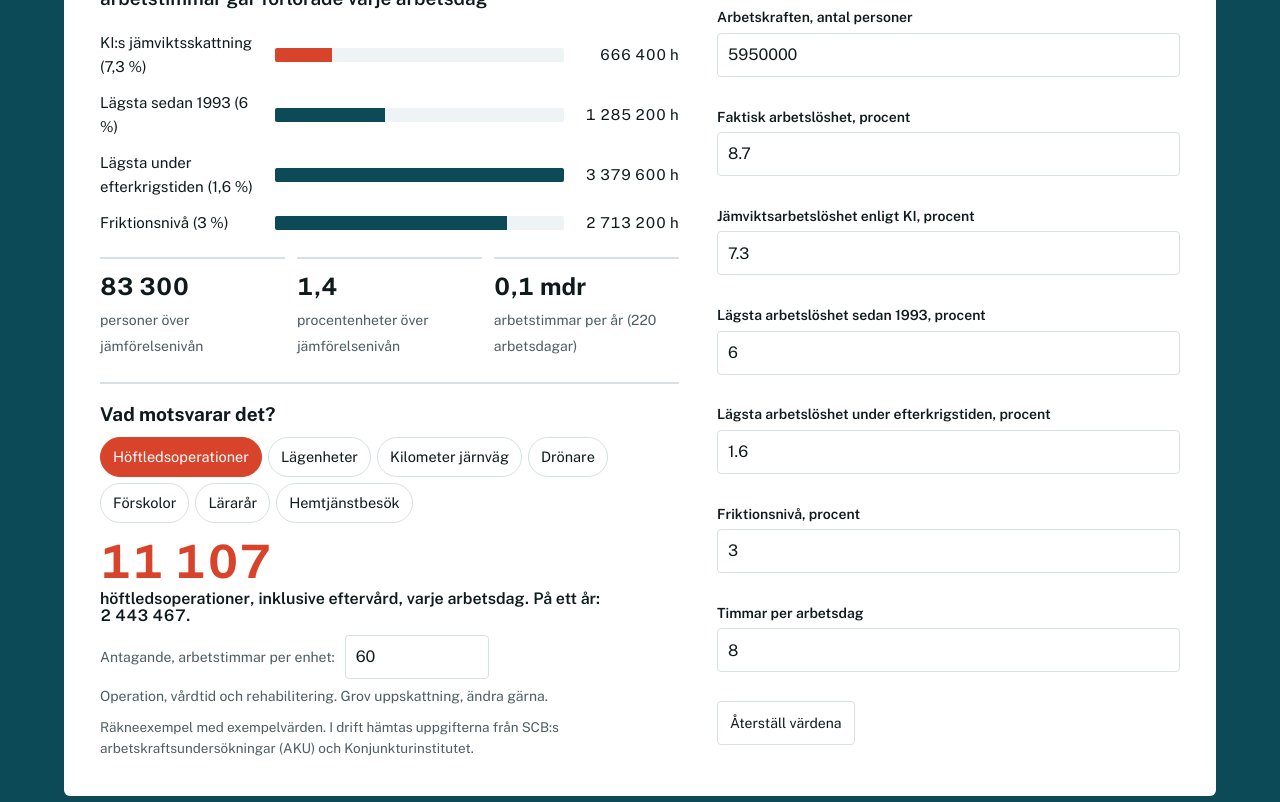
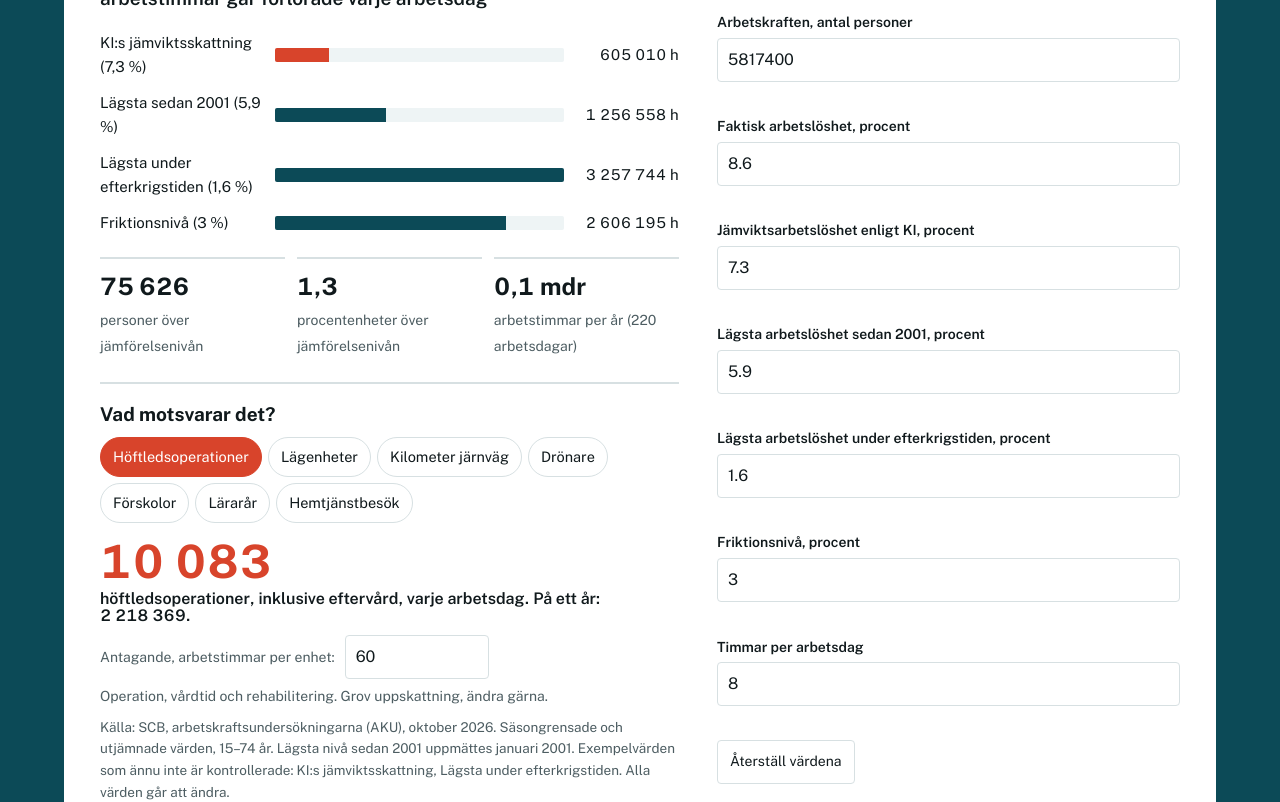
Before and after one commit to realekonomiskaradet/realekonomiskaradet, an Astro site: page / in a window 1280 px wide. Shown: the part 456-1258 px from the top of the page. Built offline with nearby package versions, Linux system fonts and the light colour scheme; Astro itself is replaced by a stand-in of ours.

Commit message:
Hämta AKU-data från SCB automatiskt varje månad
Glappräknaren använder nu faktisk arbetskraft och arbetslöshet från SCB
(oktober 2026). Ett skript och ett GitHub Actions-flöde uppdaterar
src/data/aku.json den 25:e varje månad.

Co-Authored-By: Claude Opus 5.5 <noreply@anthropic.com>
Claude-Session: https://claude.ai/code/session_017Eum9GqVZAoj3H6HLMt5Z9

```diff
--- a/src/components/GlappRaknare.astro
+++ b/src/components/GlappRaknare.astro
@@ -1,9 +1,19 @@
 ---
 // Arbetskraftsglappet: förlorade arbetstimmar per dag mot vald jämförelsenivå.
-// Värdena kommer från src/data/glapp.json och src/data/motsvarar.json.
+// Värdena kommer från src/data/aku.json (SCB, hämtas automatiskt), glapp.json och motsvarar.json.
 import glapp from '../data/glapp.json';
 import motsvarar from '../data/motsvarar.json';
-const data = { glapp, motsvarar };
+import aku from '../data/aku.json';
+
+const MAN = ['januari','februari','mars','april','maj','juni','juli','augusti','september','oktober','november','december'];
+const manad = (p: string) => `${MAN[Number(p.slice(5)) - 1]} ${p.slice(0, 4)}`;
+const jamforelser = glapp.jamforelser.map((j: any) =>
+  j.auto ? { ...j, varde: aku.lagstaSedan.varde } : j);
+const exempel = jamforelser.filter((j: any) => j.exempel).map((j: any) => j.namn);
+const data = {
+  glapp: { ...glapp, jamforelser, arbetskraft: aku.arbetskraft, arbetsloshet: aku.arbetsloshet },
+  motsvarar,
+};
 ---
 <div class="calc" aria-labelledby="gap-h">
 <div>
@@ -20,18 +30,18 @@ const data = { glapp, motsvarar };
 <div class="res" id="w-res" aria-live="polite"></div>
 <div class="assume"><label for="w-h" style="margin:0;font-weight:400">Antagande, arbetstimmar per enhet:</label><input id="w-h" type="number" inputmode="numeric" min="0.1" step="any"><span id="w-note"></span></div>
 </div>
-{glapp.exempel && <p class="note">Räkneexempel med exempelvärden. I drift hämtas uppgifterna från SCB:s arbetskraftsundersökningar (AKU) och Konjunkturinstitutet.</p>}
+<p class="note">Källa: SCB, arbetskraftsundersökningarna (AKU), {manad(aku.period)}. Säsongrensade och utjämnade värden, 15–74 år. Lägsta nivå sedan 2001 uppmättes {manad(aku.lagstaSedan.period)}.{exempel.length > 0 && ` Exempelvärden som ännu inte är kontrollerade: ${exempel.join(', ')}.`} Alla värden går att ändra.</p>
 </div>
 <div class="inp">
 <div>
 <label id="lvl-l">Jämför med</label>
 <div class="seg" id="g-lvl" role="group" aria-labelledby="lvl-l">
-{glapp.jamforelser.map((j, i) => <button type="button" data-k={j.id} aria-pressed={i === 0 ? 'true' : 'false'}>{j.namn}</button>)}
+{jamforelser.map((j: any, i: number) => <button type="button" data-k={j.id} aria-pressed={i === 0 ? 'true' : 'false'}>{j.namn}</button>)}
 </div>
 </div>
 <div><label for="g-lf">Arbetskraften, antal personer</label><input id="g-lf" data-f="lf" type="number" inputmode="numeric" min="0" step="10000"></div>
 <div><label for="g-u">Faktisk arbetslöshet, procent</label><input id="g-u" data-f="u" type="number" inputmode="decimal" min="0" max="40" step="0.1"></div>
-{glapp.jamforelser.map((j) => <div><label for={`g-${j.id}`}>{j.etikett}</label><input id={`g-${j.id}`} data-f={j.id} type="number" inputmode="decimal" min="0" max="40" step="0.1"></div>)}
+{jamforelser.map((j: any) => <div><label for={`g-${j.id}`}>{j.etikett}</label><input id={`g-${j.id}`} data-f={j.id} type="number" inputmode="decimal" min="0" max="40" step="0.1"></div>)}
 <div><label for="g-h">Timmar per arbetsdag</label><input id="g-h" data-f="h" type="number" inputmode="decimal" min="1" max="12" step="0.5"></div>
 <p class="note" style="margin:0"><button type="button" id="g-reset" class="knapp">Återställ värdena</button></p>
 </div>
@@ -51,12 +61,10 @@ const data = { glapp, motsvarar };
   for (const j of LV) D[j.id] = j.varde;
   const AR = glapp.arbetsdagarPerAr;
 
-  let st: Record<string, number> = { ...D };
+  const st: Record<string, number> = { ...D };
   let lvl = LV[0].id;
   const cur: { k: string; hrs: number; h: Record<string, number> } = { k: motsvarar[0].id, hrs: 0, h: {} };
   try {
-    const s = JSON.parse(localStorage.getItem('rer-gap') || 'null');
-    if (s) st = { ...D, ...s };
     const w = JSON.parse(localStorage.getItem('rer-what') || 'null');
     if (w) { cur.k = w.k || cur.k; cur.h = w.h || {}; }
   } catch (e) {}
@@ -83,7 +91,6 @@ const data = { glapp, motsvarar };
 
   function draw() {
     for (const i of inputs) { const v = parseFloat(i.value); st[i.dataset.f!] = isFinite(v) ? v : D[i.dataset.f!]; }
-    try { localStorage.setItem('rer-gap', JSON.stringify(st)); } catch (e) {}
     const people = gap(st[lvl]);
     const hrs = people * st.h;
     $('g-hours').textContent = nf(hrs);
--- /dev/null
+++ b/src/data/aku.json
@@ -0,0 +1,255 @@
+{
+  "kalla": "SCB, arbetskraftsundersökningarna (AKU), tabell AKURLBefM. Säsongrensade och utjämnade värden, 15–74 år.",
+  "hamtad": "2026-11-26",
+  "period": "2026M10",
+  "arbetskraft": 5817400,
+  "arbetslosa": 499600,
+  "arbetsloshet": 8.6,
+  "lagstaSedan": {
+    "fran": "2001M01",
+    "period": "2001M01",
+    "varde": 5.9
+  },
+  "historik": [
+    [
+      "2021M11",
+      8.3
+    ],
+    [
+      "2021M12",
+      8.2
+    ],
+    [
+      "2022M01",
+      8
+    ],
+    [
+      "2022M02",
+      7.8
+    ],
+    [
+      "2022M03",
+      7.7
+    ],
+    [
+      "2022M04",
+      7.6
+    ],
+    [
+      "2022M05",
+      7.5
+    ],
+    [
+      "2022M06",
+      7.4
+    ],
+    [
+      "2022M07",
+      7.4
+    ],
+    [
+      "2022M08",
+      7.3
+    ],
+    [
+      "2022M09",
+      7.3
+    ],
+    [
+      "2022M10",
+      7.3
+    ],
+    [
+      "2022M11",
+      7.3
+    ],
+    [
+      "2022M12",
+      7.3
+    ],
+    [
+      "2023M01",
+      7.3
+    ],
+    [
+      "2023M02",
+      7.3
+    ],
+    [
+      "2023M03",
+      7.4
+    ],
+    [
+      "2023M04",
+      7.4
+    ],
+    [
+      "2023M05",
+      7.5
+    ],
+    [
+      "2023M06",
+      7.6
+    ],
+    [
+      "2023M07",
+      7.7
+    ],
+    [
+      "2023M08",
+      7.8
+    ],
+    [
+      "2023M09",
+      7.9
+    ],
+    [
+      "2023M10",
+      8
+    ],
+    [
+      "2023M11",
+      8.1
+    ],
+    [
+      "2023M12",
+      8.1
+    ],
+    [
+      "2024M01",
+      8.2
+    ],
+    [
+      "2024M02",
+      8.3
+    ],
+    [
+      "2024M03",
+      8.3
+    ],
+    [
+      "2024M04",
+      8.3
+    ],
+    [
+      "2024M05",
+      8.4
+    ],
+    [
+      "2024M06",
+      8.4
+    ],
+    [
+      "2024M07",
+      8.4
+    ],
+    [
+      "2024M08",
+      8.5
+    ],
+    [
+      "2024M09",
+      8.5
+    ],
+    [
+      "2024M10",
+      8.6
+    ],
+    [
+      "2024M11",
+      8.6
+    ],
+    [
+      "2024M12",
+      8.6
+    ],
+    [
+      "2025M01",
+      8.7
+    ],
+    [
+      "2025M02",
+      8.7
+    ],
+    [
+      "2025M03",
+      8.7
+    ],
+    [
+      "2025M04",
+      8.7
+    ],
+    [
+      "2025M05",
+      8.8
+    ],
+    [
+      "2025M06",
+      8.8
+    ],
+    [
+      "2025M07",
+      8.8
+    ],
+    [
+      "2025M08",
+      8.8
+    ],
+    [
+      "2025M09",
+      8.8
+    ],
+    [
+      "2025M10",
+      8.8
+    ],
+    [
+      "2025M11",
+      8.8
+    ],
+    [
+      "2025M12",
+      8.8
+    ],
+    [
+      "2026M01",
+      8.8
+    ],
+    [
+      "2026M02",
+      8.7
+    ],
+    [
+      "2026M03",
+      8.7
+    ],
+    [
+      "2026M04",
+      8.7
+    ],
+    [
+      "2026M05",
+      8.7
+    ],
+    [
+      "2026M06",
+      8.7
+    ],
+    [
+      "2026M07",
+      8.7
+    ],
+    [
+      "2026M08",
+      8.6
+    ],
+    [
+      "2026M09",
+      8.6
+    ],
+    [
+      "2026M10",
+      8.6
+    ]
+  ]
+}
--- a/src/data/glapp.json
+++ b/src/data/glapp.json
@@ -1,14 +1,37 @@
 {
-  "kommentar": "Exempelvärden. Ersätts av automatiskt hämtade data från SCB och KI.",
-  "exempel": true,
-  "arbetskraft": 5950000,
-  "arbetsloshet": 8.7,
+  "kommentar": "Arbetskraft och faktisk arbetslöshet hämtas automatiskt från SCB (src/data/aku.json). Jämförelsenivåer med \"auto\": true räknas fram ur SCB-datan. Övriga nivåer uppdateras för hand.",
   "timmarPerDag": 8,
   "arbetsdagarPerAr": 220,
   "jamforelser": [
-    { "id": "ki", "namn": "KI:s jämviktsskattning", "etikett": "Jämviktsarbetslöshet enligt KI, procent", "varde": 7.3 },
-    { "id": "low", "namn": "Lägsta sedan 1993", "etikett": "Lägsta arbetslöshet sedan 1993, procent", "varde": 6.0 },
-    { "id": "pw", "namn": "Lägsta under efterkrigstiden", "etikett": "Lägsta arbetslöshet under efterkrigstiden, procent", "varde": 1.6 },
-    { "id": "fr", "namn": "Friktionsnivå", "etikett": "Friktionsnivå, procent", "varde": 3.0 }
+    {
+      "id": "ki",
+      "namn": "KI:s jämviktsskattning",
+      "etikett": "Jämviktsarbetslöshet enligt KI, procent",
+      "varde": 7.3,
+      "exempel": true,
+      "kalla": "Konjunkturinstitutet, Konjunkturläget. Uppdateras för hand."
+    },
+    {
+      "id": "low",
+      "namn": "Lägsta sedan 2001",
+      "etikett": "Lägsta arbetslöshet sedan 2001, procent",
+      "auto": true,
+      "kalla": "SCB, AKU."
+    },
+    {
+      "id": "pw",
+      "namn": "Lägsta under efterkrigstiden",
+      "etikett": "Lägsta arbetslöshet under efterkrigstiden, procent",
+      "varde": 1.6,
+      "exempel": true,
+      "kalla": "SCB, AKU, äldre definition. Uppdateras för hand."
+    },
+    {
+      "id": "fr",
+      "namn": "Friktionsnivå",
+      "etikett": "Friktionsnivå, procent",
+      "varde": 3.0,
+      "kalla": "Antagande."
+    }
   ]
 }
--- a/src/data/matt.json
+++ b/src/data/matt.json
@@ -1,5 +1,5 @@
 [
-  { "omrade": "Arbetskraft", "matt": "Arbetslösa, undersysselsatta, latent arbetssökande, förlorade timmar", "kalla": "SCB, AKU", "frekvens": "Månad", "status": "Prototyp" },
+  { "omrade": "Arbetskraft", "matt": "Arbetslösa, undersysselsatta, latent arbetssökande, förlorade timmar", "kalla": "SCB, AKU", "frekvens": "Månad", "status": "I drift" },
   { "omrade": "Arbetskraft", "matt": "Inskrivna, långtidsarbetslösa, i program", "kalla": "Arbetsförmedlingen", "frekvens": "Månad", "status": "Planerad" },
   { "omrade": "Arbetskraft", "matt": "Lediga jobb", "kalla": "SCB, vakansstatistik", "frekvens": "Kvartal", "status": "Planerad" },
   { "omrade": "Resursutnyttjande", "matt": "Brist på arbetskraft, BNP-gap, jämviktsarbetslöshet", "kalla": "Konjunkturinstitutet", "frekvens": "Månad, kvartal", "status": "Planerad" },
--- a/src/pages/resursmonitor.astro
+++ b/src/pages/resursmonitor.astro
@@ -16,7 +16,7 @@ import matt from '../data/matt.json';
 {matt.map((m) => (
   <tr>
     <td data-l="Område">{m.omrade}</td><td data-l="Mått">{m.matt}</td><td data-l="Källa">{m.kalla}</td><td data-l="Frekvens">{m.frekvens}</td>
-    <td data-l="Status"><span class={m.status === 'Prototyp' ? 'tag live' : 'tag'}>{m.status}</span></td>
+    <td data-l="Status"><span class={m.status === 'I drift' ? 'tag live' : 'tag'}>{m.status}</span></td>
   </tr>
 ))}
 </tbody>
```
Also changed, not shown: scripts/hamta-scb.mjs (added, +49 -0 lines), .github/workflows/hamta-data.yml (added), README.md.
